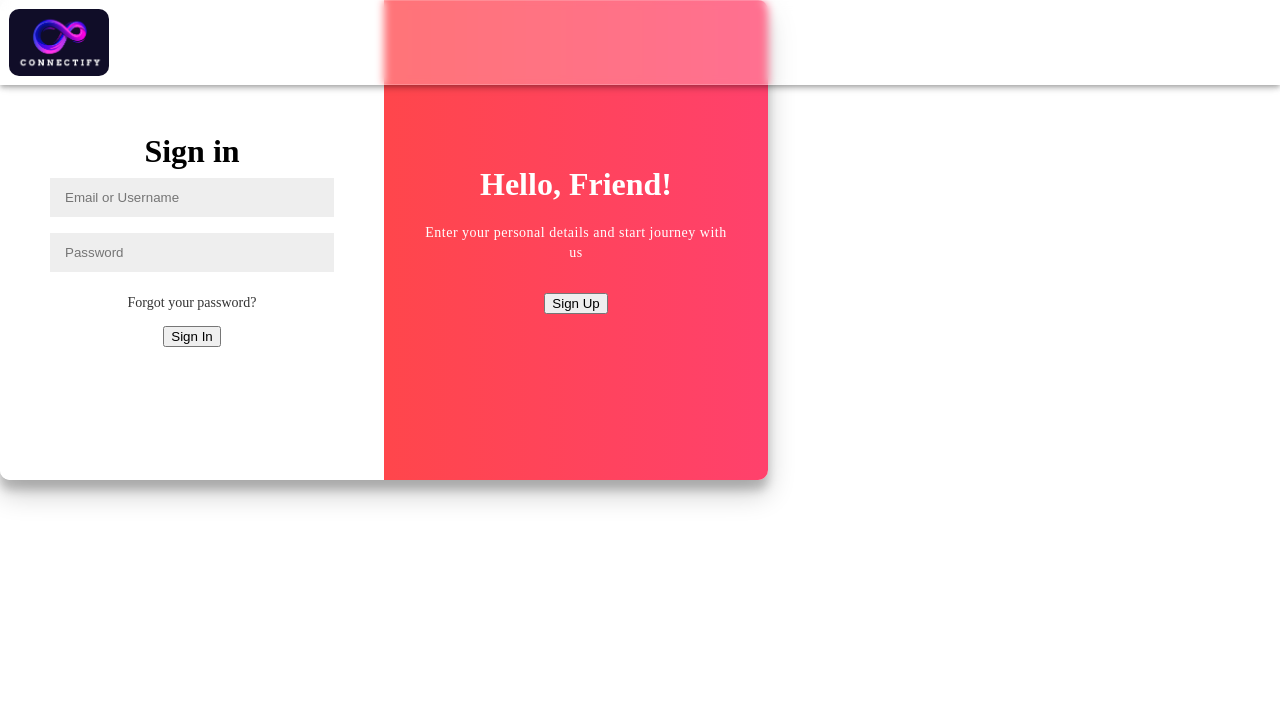
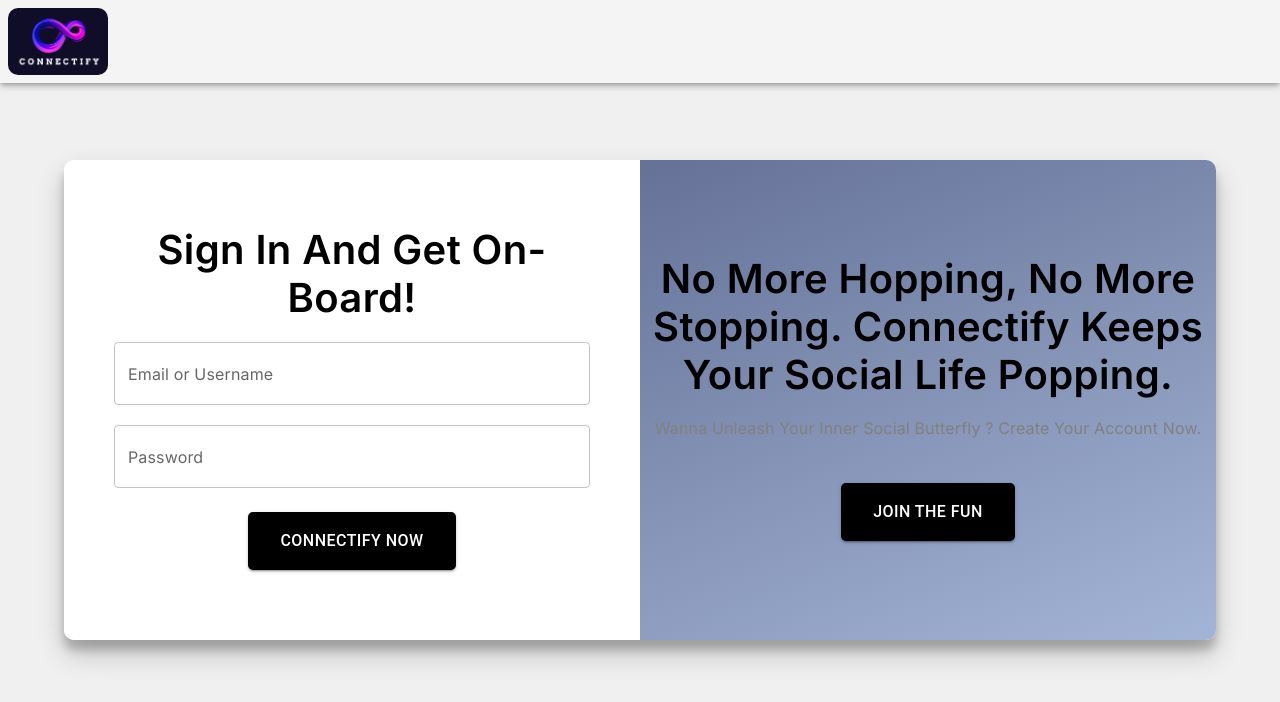
Before and after one commit to PriyanshTri/connectify, a React (Vite) app in the folder front-end/: page /login in a window 1280 px wide. Shown: the top 702 px of the page. Built offline with nearby package versions, Linux system fonts and the light colour scheme.

Commit message:
modified login page css

```diff
--- a/front-end/src/App.scss
+++ b/front-end/src/App.scss
@@ -1,6 +1,15 @@
+@import url('https://fonts.googleapis.com/css2?family=Inter:wght@100..900&display=swap');
 body {
-    box-sizing: border-box;
+    font-family: Inter, sans-sarif !important;
     margin: 0;
-    padding: 0 ;
-    border: 0;
+    padding: 0;
+    display: flex;
+    justify-content: center;
+    align-items: center;
+    height: 100vh;
+    background-color: #f0f0f0; /* Light gray background */
+  }
+
+  .MuiInputLabel-root  {
+    font-family: "Inter" !important;
 }
--- a/front-end/src/components/login/Login.scss
+++ b/front-end/src/components/login/Login.scss
@@ -1,44 +1,15 @@
 @import url('https://fonts.googleapis.com/css?family=Montserrat:400,800');
 
-* {
-  box-sizing: border-box;
-}
-body {
-  box-sizing: border-box;
-  margin: 0;
-  padding: 0;
-  border: 0;
-}
-h1 {
-  font-weight: bold;
-  margin: 0;
-}
-p {
-  font-size: 14px;
-  font-weight: 100;
-  line-height: 20px;
-  letter-spacing: .5px;
-  margin: 20px 0 30px;
-}
-span {
-  font-size: 12px;
-}
-a {
-  color: #333;
-  font-size: 14px;
-  text-decoration: none;
-  margin: 15px 0;
-}
 .container {
   background: #fff;
   border-radius: 10px;
   box-shadow: 0 14px 28px rgba(0, 0, 0, 0.2), 0 10px 10px rgba(0, 0, 0, 0.2);
   position: relative;
   overflow: hidden;
-  width: 768px;
+  width: 90vw;
   max-width: 100%;
   min-height: 480px;
-}
+
   .form-container form {
     background: #fff;
     display: flex;
@@ -49,6 +20,7 @@ a {
     align-items: center;
     text-align: center;
   }
+
   .social-container {
     margin: 20px 0;
 
@@ -63,6 +35,7 @@ a {
       width: 40px;
     }
   }
+
   .form-container input {
     background: #eee;
     border: none;
@@ -70,46 +43,66 @@ a {
     margin: 8px 0;
     width: 100%;
   }
-// button {
-//   border-radius: 20px;
-//   border: 1px solid #ff4b2b;
-//   background: #ff445c;
-//   color: #fff;
-//   font-size: 12px;
-//   font-weight: bold;
-//   padding: 12px 45px;
-//   letter-spacing: 1px;
-//   text-transform: uppercase;
-//   transition: transform 80ms ease-in;
 
-//   &:active {
-//     transform: scale(0.95);
-//   }
-//   &:focus {
-//     outline: none;
-//   }
-//   &.ghost {
-//     background: transparent;
-//     border-color: #fff;
-//   }
-// }
+  button {
+    background-color: black;
+    border: none;
+    color: white;
+    padding: 15px 32px;
+    text-align: center;
+    text-decoration: none;
+    display: inline-block;
+    font-size: 16px;
+    margin: 4px 2px;
+    cursor: pointer;
+    border-radius: 5px;
+
+
+    &:hover {
+      background-color: black;
+      /* Black remains on hover for consistency */
+    }
+  }
+
+  .form-container button:hover {
+    background-color: #128c7e;
+    /* Darker shade of green */
+  }
+
   .form-container {
     position: absolute;
     top: 0;
     height: 100%;
     transition: all .6s ease-in-out;
+
+    input {
+      background: none !important;
     }
+  }
+
   .sign-in-container {
     left: 0;
     width: 50%;
     z-index: 2;
+
+    .MuiFormControl-root {
+      margin-bottom: 20px;
     }
+
+    .MuiInputLabel-root {
+      margin-top: 5px;
+    }
+  }
+
   .sign-up-container {
+    display: flex;
+    flex-direction: column;
     left: 0;
     width: 50%;
     z-index: 1;
     opacity: 0;
   }
+
   .overlay-container {
     position: absolute;
     top: 0;
@@ -120,10 +113,9 @@ a {
     transition: transform .6s ease-in-out;
     z-index: 100;
   }
+
   .overlay {
-  background: #ff416c;
-  background: linear-gradient(to right, #ff4b2b, #ff416c) no-repeat 0 (0 / cover);
-  color: #fff;
+    background: linear-gradient(to top left, #a3b5d6,#515a82) no-repeat 0 (0 / cover);
     position: relative;
     left: -100%;
     height: 100%;
@@ -131,6 +123,7 @@ a {
     transform: translateY(0);
     transition: transform .6s ease-in-out;
   }
+
   .overlay-panel {
     position: absolute;
     top: 0;
@@ -138,57 +131,34 @@ a {
     flex-direction: column;
     justify-content: center;
     align-items: center;
-  padding: 0 40px;
+
     height: 100%;
     width: 50%;
     text-align: center;
     transform: translateY(0);
     transition: transform .6s ease-in-out;
   }
+
   .overlay-right {
     right: 0;
     transform: translateY(0);
   }
+
   .overlay-left {
     transform: translateY(-20%);
   }
-/* Move signin to right*/
 
-.container.right-panel-active {
-  .sign-in-container {
-    transform: translateY(100%);
+  .MuiTypography-root {
+    line-height: 1.2 !important;
+    font-family: 'Inter' !important;
   }
-  .overlay-container {
-    transform: translateX(-100%);
-  }
-  .sign-up-container {
-    transform: translateX(100%);
-    opacity: 1;
-    z-index: 5;
-  }
-  .overlay {
-    transform: translateX(50%);
-  }
-  .overlay-left {
-    transform: translateY(0);
-  }
-  .overlay-right {
-    transform: translateY(20%);
-  }
-}/* Move overlay to left*/
 
-/* Bring signup over signin*/
-
-/* Move overlay back to right*/
-
-/* Bring back the text to center*/
-
-/* Same effect for right*/
 
   .footer {
     margin-top: 25px;
     text-align: center;
   }
+
   .icons {
     display: flex;
     width: 30px;
@@ -196,4 +166,64 @@ a {
     letter-spacing: 15px;
     align-items: center;
   }
-@import url('https://fonts.googleapis.com/css?family=Montserrat:400,800');
+
+  .welcome-back {
+    font-size: 40px
+  }
+
+  .welcome-message {
+    padding: 34px;
+  }
+
+  .hello-friends {
+    font-size: 40px;
+    font-weight: 600;
+  }
+
+  .hello-text {
+    color: gray;
+    padding-top: 20px;
+    padding-bottom: 40px;
+  }
+
+  .sign-in-text {
+    font-size: 40px;
+    font-weight: 600;
+    padding: 0 0 20px 0;
+  }
+}
+
+.container.right-panel-active {
+  .sign-in-container {
+    transform: translateY(100%);
+  }
+
+  .overlay-container {
+    transform: translateX(-100%);
+  }
+
+  .sign-up-container {
+    transform: translateX(100%);
+    opacity: 1;
+    z-index: 5;
+  }
+
+  .overlay {
+    transform: translateX(50%);
+  }
+
+  .overlay-left {
+    transform: translateY(0);
+  }
+
+  .overlay-right {
+    transform: translateY(20%);
+  }
+}
+
+.vertical-line {
+  border-left: 3px solid black;
+  height: 100%;
+  position: absolute;
+  left: 50%;
+}
--- a/front-end/src/components/login/Login.tsx
+++ b/front-end/src/components/login/Login.tsx
@@ -1,10 +1,11 @@
-import { useCallback, useEffect, useState } from "react";
+import { useEffect, useState } from "react";
 import { useNavigate } from "react-router-dom";
 import { generateOTPForEmails, loginUser, registerUser, validateUserNameAndEmail } from "../../store/user/userActions";
 import { useAppDispatch } from "../../hooks/dispatchHook";
 import { useSelector } from "react-redux";
 import { RootState } from "../../main";
 import OTPForm from "../otp-verification/OTPForm";
+import { Typography, TextField, Button } from "@mui/material";
 import "./Login.scss";
 
 const Login = () => {
@@ -122,7 +123,6 @@ const Login = () => {
   }, [isSignUp]);
 
   return (
-
     !signUpComplete ?
     <div
       className={`container ${isSignUp ? "right-panel-active" : ""}`}
@@ -130,83 +130,85 @@ const Login = () => {
     >
       <div className="form-container sign-up-container">
         <form onSubmit={onSubmit}>
-          <h1>Create Account</h1>
-          <input
+        <Typography className="create-account">Create Account</Typography>
+            <TextField
+              fullWidth
+              label="User Name"
               name="username"
               value={formData.username || ""}
               onChange={handleInputChange}
-            type="text"
-            placeholder="User Name"
+              error={Boolean(userNameMessage)}
+              helperText={userNameMessage}
             />
-          <div className="validation-message-email">{userNameMessage !== '' ? userNameMessage : ''}</div>
-          <input
+            <TextField
+              fullWidth
+              label="Email"
               name="email"
               value={formData.email || ""}
               onChange={handleInputChange}
-            type="email"
-            placeholder="Email"
+              error={Boolean(emailMessage)}
+              helperText={emailMessage}
             />
-          <div className="validation-message-email">{emailMessage !== '' ? emailMessage : ''}</div>
-          <input
+            <TextField
+              fullWidth
+              label="Password"
               name="password"
               value={formData.password || ""}
               onChange={handleInputChange}
               type="password"
-            placeholder="Password"
             />
-          <button type="submit">Sign Up</button>
+          <Button type="submit" variant="contained">Sign Up</Button>
         </form>
       </div>
 
+      <div className="vertical-line"></div>
+
       <div className="form-container sign-in-container">
         <form onSubmit={handleLoginClick}>
-          <h1>Sign in</h1>
-          <input
+        <Typography className="sign-in-text">Sign In And Get On-Board!</Typography>
+            <TextField
+              fullWidth
+              label="Email or Username"
               name="email"
               value={loginData.email || ''}
               onChange={handleLoginData}
-            type="text"
-            placeholder="Email or Username"
             />
-          <input
+            <TextField
+              fullWidth
+              label="Password"
               name="password"
               value={loginData.password || ""}
               onChange={handleLoginData}
               type="password"
-            placeholder="Password"
             />
-          <a href="#">Forgot your password?</a>
-          <button type="submit">
-            Sign In
-          </button>
+            <Button type="submit" variant="contained" className="sign-in-button">Connectify Now</Button>
         </form>
       </div>
 
       <div className="overlay-container">
         <div className="overlay">
           <div className="overlay-panel overlay-left">
-            <h1>Welcome Back!</h1>
-            <p>
-              To keep connected with us please login with your personal info
-            </p>
-            <button
+            <Typography className="welcome-back">Welcome Back!</Typography>
+            <Typography className="welcome-message">To keep connected with us please login with your personal info</Typography>
+            <Button
               className="ghost"
               id="signIn"
               onClick={() => setIsSignUp(false)}
             >
               Sign In
-            </button>
+            </Button>
           </div>
           <div className="overlay-panel overlay-right">
-            <h1>Hello, Friend!</h1>
-            <p>Enter your personal details and start journey with us</p>
-            <button
+            <Typography className="hello-friends">No More Hopping, No More Stopping. Connectify Keeps Your Social Life Popping. </Typography>
+            <Typography className="hello-text">Wanna Unleash Your Inner Social Butterfly ? Create Your Account Now. </Typography>
+            <Button
               className="ghost"
               id="signUp"
+              variant="contained"
               onClick={() => setIsSignUp(true)}
             >
-              Sign Up
-            </button>
+              Join the Fun
+            </Button>
           </div>
         </div>
       </div>
--- a/front-end/src/components/navbar/NavBar.scss
+++ b/front-end/src/components/navbar/NavBar.scss
@@ -3,11 +3,8 @@
   top: 0;
   left: 0;
   background: rgba(255, 255, 255, 0.25) !important;
-  box-shadow: 0 8px 32px 0 rgba(31, 38, 135, 0.37);
   -webkit-backdrop-filter: blur(4px);
   backdrop-filter: blur(4px);
-  border: 1px solid rgba(255, 255, 255, 0.18);
-
   :hover {
     background-color: unset;
   }
```
Lines whose indentation alone changed are shown as unchanged.
